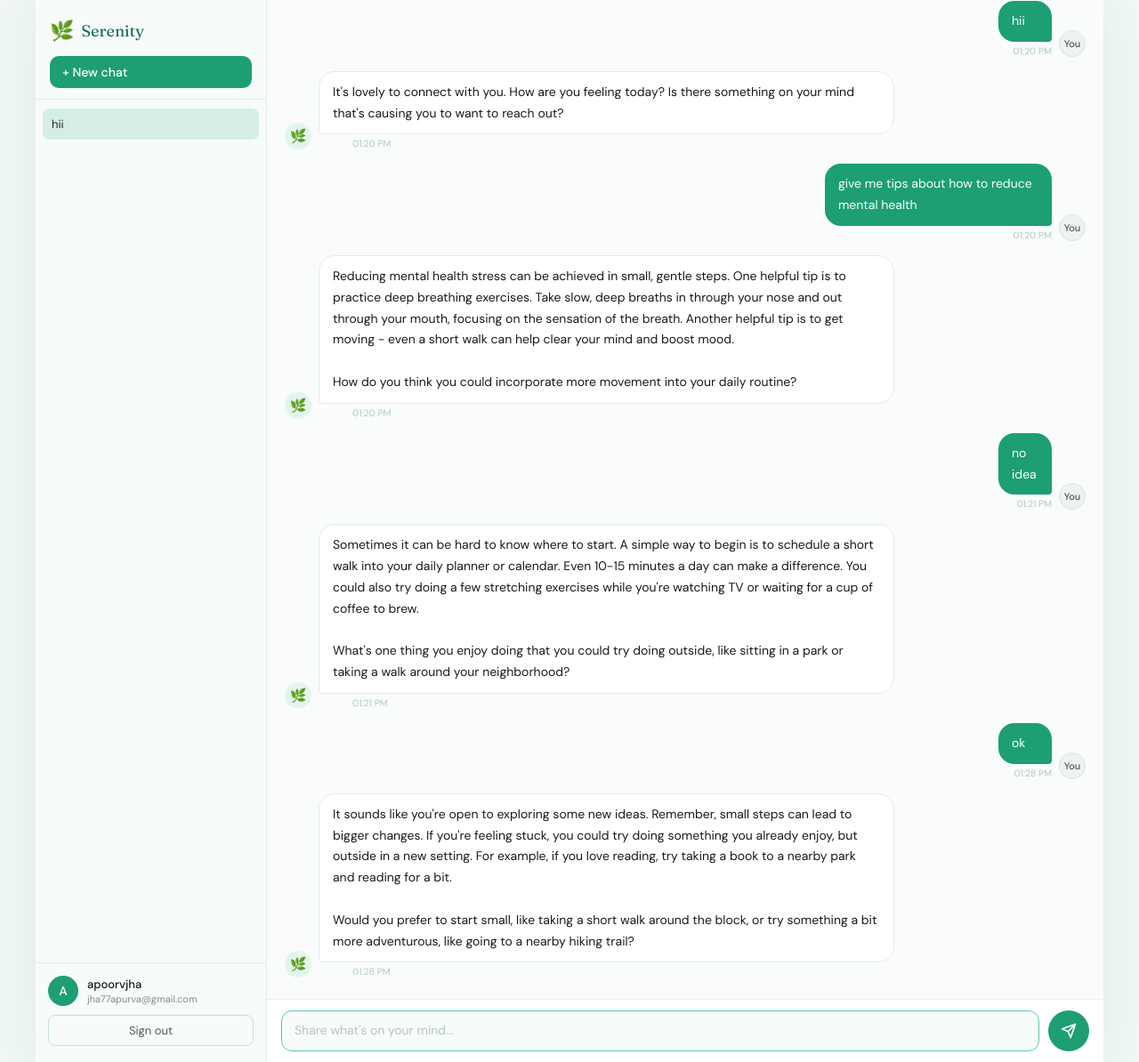
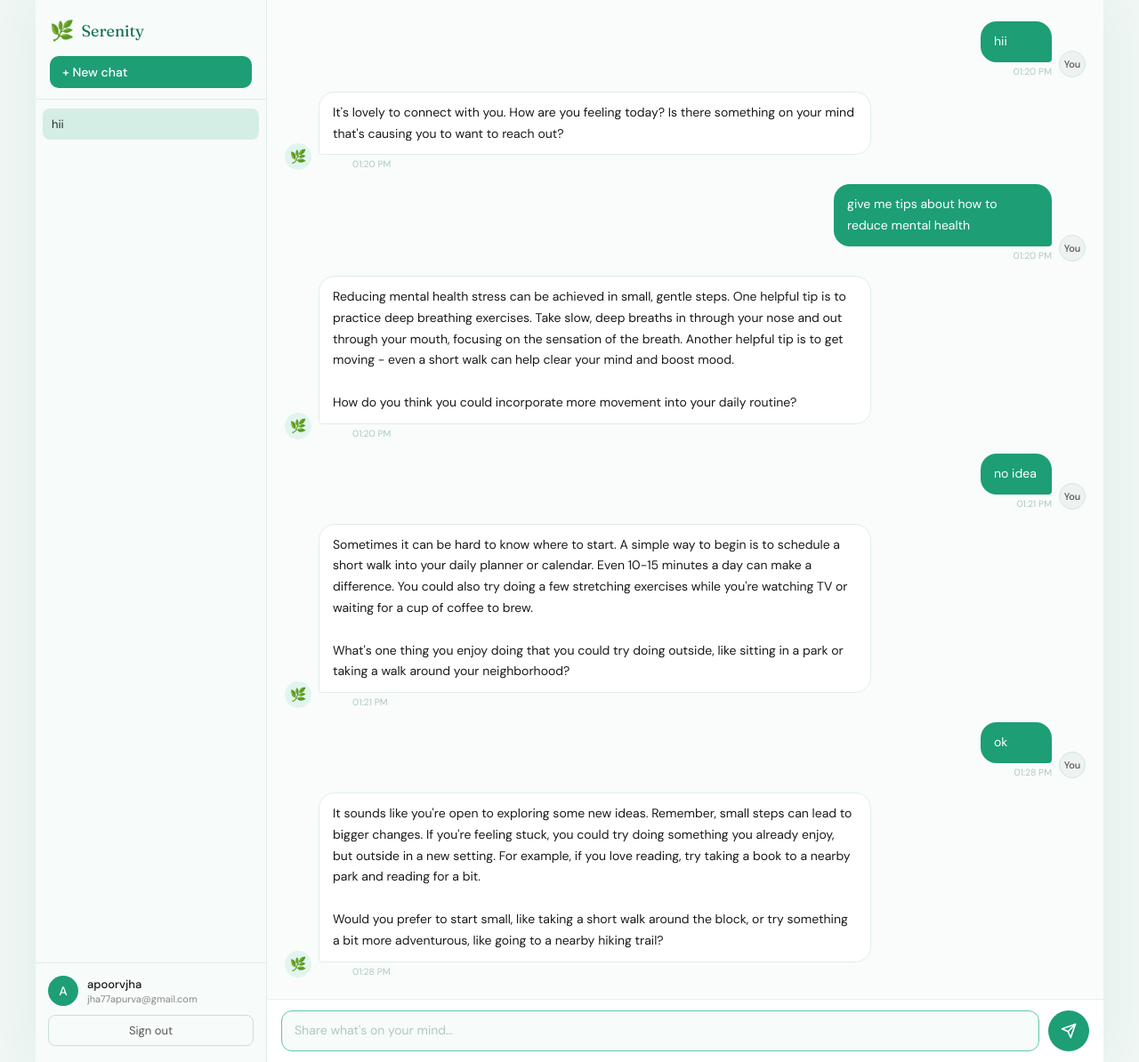
Before and after one commit to apoorv1jha/serenity, a Flask app: page / in a window 1280 px wide. Shown: the whole page at 89% size. Run offline with Flask 3, Linux system fonts and the light colour scheme; a user stored in the database is signed in; data comes from the database, SQL or seed files in the repository.

Commit message:
fix bubble word break

```diff
--- a/static/css/style.css
+++ b/static/css/style.css
@@ -250,28 +250,17 @@ body {
 }
 
 .bubble {
-  max-width: 75%;
-  min-width: 60px;
+  max-width: 72%;
+  min-width: 80px;
+  width: fit-content;
   padding: 11px 15px;
   border-radius: 18px;
   font-size: 14px; line-height: 1.7;
-  color: #1a1a1a; white-space: pre-wrap; word-break: break-word;
+  color: #1a1a1a; white-space: pre-wrap; word-break: normal; overflow-wrap: break-word;
 }
-.msg-row.bot  .bubble {
-  background:#fff;
-   border:1px solid #e0ede8;
-   border-bottom-left-radius:4px;
-   }
+.msg-row.bot  .bubble { background:#fff; border:1px solid #e0ede8; border-bottom-left-radius:4px; }
+.msg-row.user .bubble { background:#1D9E75; color:#fff; border-bottom-right-radius:4px; }
 
-.msg-row.user .bubble {
-  background: #1D9E75;
-  color: #fff;
-  border-bottom-right-radius: 4px;
-  min-width: 60px;
-  width: fit-content;
-  word-break: break-word;
-  white-space: pre-wrap;
-}
 /* ── Typing ── */
 .typing-bubble {
   background:#fff; border:1px solid #e0ede8;
```
